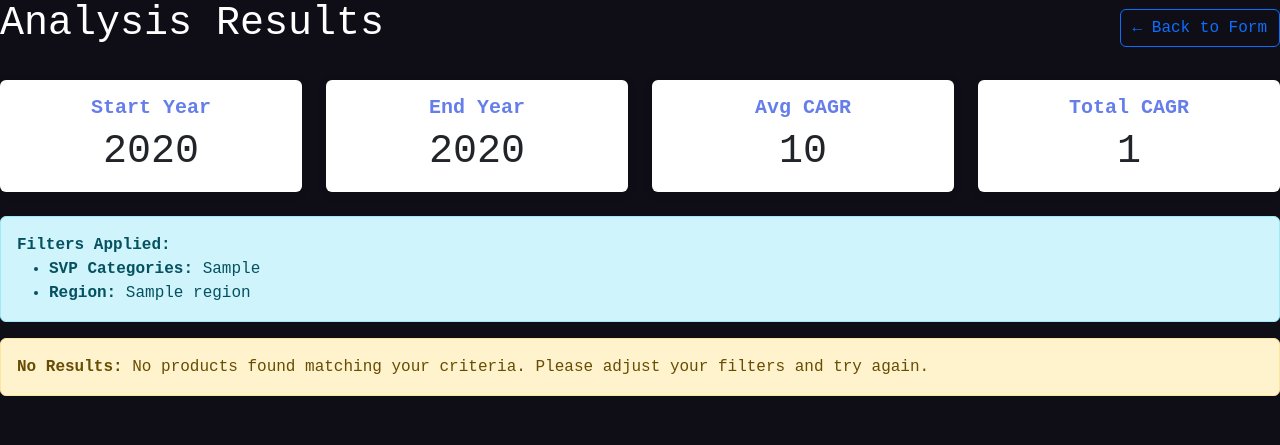
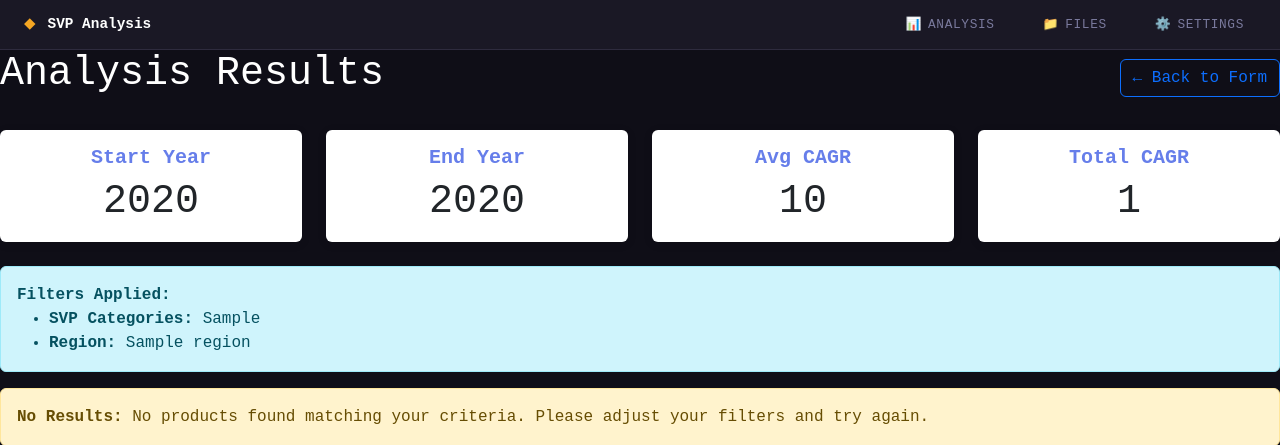
Before and after one commit to MoaadEZZ/Revenue_CAGR_Estimator, a Flask app: template templates/results.html in a window 1280 px wide. Shown: the top 445 px of the page. Run offline with Flask 3, Linux system fonts and the light colour scheme; the template is opened without the code that fills it: most values are stand-ins (such as "Sample title", 1, 10 or a date in 2020).

Commit message:
modified base.html, app.py and added settings.html

```diff
--- a/app.py
+++ b/app.py
@@ -4,6 +4,11 @@ import openpyxl
 from openpyxl.styles import Font, PatternFill, Alignment, Border, Side
 from openpyxl.utils import get_column_letter
 from pipeline import *
+import os
+import shutil
+from datetime import datetime
+from pathlib import Path
+import pandas as pd
 
 app = Flask(__name__)
 
@@ -141,6 +146,202 @@ def download_excel():
         return jsonify({'error': str(e)}), 500
 
 
+@app.route('/files')
+def files():
+    """File management page"""
+    return render_template('files.html')
+
+
+@app.route('/settings')
+def settings():
+    """Settings page (placeholder for future use)"""
+    return render_template('settings.html')
+
+
+@app.route('/file_status')
+def file_status():
+    """Get current file status and metadata"""
+    try:
+        files_info = {}
+        warnings = []
+
+        # Check CAGR Mapper
+        if os.path.exists(DATA_CAGR_MAPPER):
+            stat = os.stat(DATA_CAGR_MAPPER)
+            mod_time = datetime.fromtimestamp(stat.st_mtime)
+            days_old = (datetime.now() - mod_time).days
+
+            df = pd.read_excel(DATA_CAGR_MAPPER)
+
+            files_info['cagr'] = {
+                'modified': mod_time.strftime('%Y-%m-%d %H:%M'),
+                'rows': len(df),
+                'size': f"{stat.st_size / 1024:.1f} KB",
+                'days_old': days_old
+            }
+
+            if days_old > 30:
+                warnings.append(f"⚠️ CAGR Mapper is {days_old} days old. Consider updating it.")
+            elif days_old > 14:
+                warnings.append(f"⚡ CAGR Mapper is {days_old} days old. Update recommended soon.")
+
+        # Check Market Size
+        if os.path.exists(DATA_MARKET_SIZE):
+            stat = os.stat(DATA_MARKET_SIZE)
+            mod_time = datetime.fromtimestamp(stat.st_mtime)
+            days_old = (datetime.now() - mod_time).days
+
+            df = pd.read_excel(DATA_MARKET_SIZE)
+
+            files_info['market'] = {
+                'modified': mod_time.strftime('%Y-%m-%d %H:%M'),
+                'rows': len(df),
+                'size': f"{stat.st_size / 1024:.1f} KB",
+                'days_old': days_old
+            }
+
+            if days_old > 30:
+                warnings.append(f"⚠️ Market Size file is {days_old} days old. Consider updating it.")
+            elif days_old > 14:
+                warnings.append(f"⚡ Market Size file is {days_old} days old. Update recommended soon.")
+
+        return jsonify({
+            'files': files_info,
+            'warnings': warnings
+        })
+
+    except Exception as e:
+        return jsonify({'error': str(e)}), 500
+
+
+@app.route('/file_history')
+def file_history():
+    """Get version history of uploaded files"""
+    try:
+        history = []
+
+        # Check backup directories
+        backup_dirs = {
+            'cagr': os.path.join(DATA_DIR, 'backups', 'cagr'),
+            'market': os.path.join(DATA_DIR, 'backups', 'market')
+        }
+
+        for file_type, backup_dir in backup_dirs.items():
+            if os.path.exists(backup_dir):
+                files = sorted(os.listdir(backup_dir), reverse=True)
+                for filename in files[:5]:  # Last 5 versions
+                    filepath = os.path.join(backup_dir, filename)
+                    if os.path.isfile(filepath):
+                        try:
+                            df = pd.read_excel(filepath)
+                            stat = os.stat(filepath)
+                            mod_time = datetime.fromtimestamp(stat.st_mtime)
+
+                            history.append({
+                                'file_type': file_type,
+                                'timestamp': mod_time.strftime('%Y-%m-%d %H:%M:%S'),
+                                'rows': len(df),
+                                'filename': filename
+                            })
+                        except:
+                            pass
+
+        # Sort by timestamp descending
+        history = sorted(history, key=lambda x: x['timestamp'], reverse=True)
+
+        return jsonify({'history': history})
+
+    except Exception as e:
+        return jsonify({'error': str(e)}), 500
+
+
+@app.route('/upload_file', methods=['POST'])
+def upload_file():
+    """Handle file uploads with validation"""
+    try:
+        file_type = request.form.get('file_type')
+        uploaded_file = request.files.get('file')
+
+        if not uploaded_file:
+            return jsonify({'error': 'No file provided'}), 400
+
+        if not file_type:
+            return jsonify({'error': 'File type not specified'}), 400
+
+        # Read and validate file
+        try:
+            df = pd.read_excel(uploaded_file)
+        except Exception as e:
+            return jsonify({'error': f'Invalid Excel file: {str(e)}'}), 400
+
+        # Validate required columns based on file type
+        if file_type == 'cagr':
+            required_cols = ['catégorie', 'Sub-segment 2', 'Segment', 'pr_offer']
+            missing = [c for c in required_cols if c not in df.columns]
+            if missing:
+                return jsonify({
+                    'error': f'Missing required columns: {", ".join(missing)}'
+                }), 400
+            target_path = DATA_CAGR_MAPPER
+
+        elif file_type == 'market':
+            required_cols = ['Year', 'Million EUR']
+            missing = [c for c in required_cols if c not in df.columns]
+            if missing:
+                return jsonify({
+                    'error': f'Missing required columns: {", ".join(missing)}'
+                }), 400
+            target_path = DATA_MARKET_SIZE
+
+        else:
+            return jsonify({'error': 'Invalid file type'}), 400
+
+        # Create backup of old file
+        if os.path.exists(target_path):
+            backup_old_file(file_type, target_path)
+
+        # Save new file
+        uploaded_file.save(target_path)
+
+        # Reload global data
+        global revenue_years, market_size_years, df_all_data
+        revenue_years = load_revenue_data()
+        market_size_years = load_market_size_years()
+        df_all_data = load_all_data()
+
+        return jsonify({
+            'success': True,
+            'message': f'{file_type} file uploaded successfully',
+            'rows': len(df),
+            'timestamp': datetime.now().isoformat()
+        })
+
+    except Exception as e:
+        import traceback
+        traceback.print_exc()
+        return jsonify({'error': str(e)}), 500
+
+
+def backup_old_file(file_type, source_path):
+    """Keep previous version as backup"""
+    try:
+        if file_type == 'cagr':
+            backup_dir = os.path.join(DATA_DIR, 'backups', 'cagr')
+        else:
+            backup_dir = os.path.join(DATA_DIR, 'backups', 'market')
+
+        os.makedirs(backup_dir, exist_ok=True)
+
+        timestamp = datetime.now().strftime('%Y%m%d_%H%M%S')
+        backup_path = os.path.join(backup_dir, f'backup_{timestamp}.xlsx')
+
+        if os.path.exists(source_path):
+            shutil.copy2(source_path, backup_path)
+            print(f"✓ Backup created: {backup_path}")
+    except Exception as e:
+        print(f"⚠ Warning: Could not create backup: {e}")
+
+
 @app.route('/back')
 def back():
     return redirect('/')
--- a/templates/base.html
+++ b/templates/base.html
@@ -35,6 +35,83 @@
             min-height: 100vh;
         }
 
+        /* ── NAVBAR ── */
+        .navbar-custom {
+            background-color: var(--bg-panel);
+            border-bottom: 1px solid var(--border-color);
+            padding: 0;
+            height: 50px;
+            display: flex;
+            align-items: center;
+            justify-content: space-between;
+            padding: 0 24px;
+        }
+
+        .navbar-brand-custom {
+            display: flex;
+            align-items: center;
+            gap: 12px;
+            font-size: 0.9rem;
+            font-weight: bold;
+            color: var(--text-primary);
+            text-decoration: none;
+            transition: color 0.2s;
+        }
+
+        .navbar-brand-custom:hover {
+            color: var(--accent-orange);
+        }
+
+        .navbar-brand-custom .logo-icon {
+            font-size: 1.2rem;
+            color: var(--accent-orange);
+        }
+
+        .navbar-nav-custom {
+            display: flex;
+            align-items: center;
+            gap: 24px;
+            list-style: none;
+            margin: 0;
+        }
+
+        .nav-item-custom {
+            display: flex;
+            align-items: center;
+            gap: 6px;
+        }
+
+        .nav-link-custom {
+            color: var(--text-muted);
+            text-decoration: none;
+            font-size: 0.8rem;
+            letter-spacing: 0.05em;
+            text-transform: uppercase;
+            transition: color 0.2s;
+            display: flex;
+            align-items: center;
+            gap: 6px;
+            padding: 8px 12px;
+            border-radius: 4px;
+        }
+
+        .nav-link-custom:hover {
+            color: var(--accent-orange);
+            background-color: rgba(245, 166, 35, 0.1);
+        }
+
+        .nav-link-custom.active {
+            color: var(--accent-orange);
+            background-color: rgba(245, 166, 35, 0.15);
+            border-bottom: 2px solid var(--accent-orange);
+        }
+
+        .nav-separator {
+            width: 1px;
+            height: 24px;
+            background-color: var(--border-color);
+        }
+
         /* ── TOP BAR ── */
         .top-bar {
             background-color: var(--bg-panel);
@@ -64,7 +141,7 @@
         /* ── LAYOUT ── */
         .main-layout {
             display: flex;
-            height: calc(100vh - 45px);
+            height: calc(100vh - 50px);
             overflow: hidden;
         }
 
@@ -538,7 +615,6 @@
             box-shadow: 0 4px 12px rgba(0, 0, 0, 0.4);
             white-space: normal;
             line-height: 1.4;
-            /* Transition properties */
             opacity: 0;
             visibility: hidden;
             transform: translateY(8px);
@@ -553,7 +629,6 @@
             pointer-events: auto;
         }
 
-        /* Arrow pointing DOWN */
         .tooltip-content::before {
             content: "";
             position: absolute;
@@ -564,19 +639,6 @@
             border-style: solid;
             border-color: #333 transparent transparent transparent;
         }
-
-        /*
-        .tooltip-content::before {
-            content: "";
-            position: absolute;
-            bottom: 100px;
-            left: 50%;
-            transform: translateX(-50%);
-            border-width: 6px;
-            border-style: solid;
-            border-color: #333 transparent transparent transparent;
-        }
-        */
 
         /* Toggle Chart Button */
         .toggle-chart-btn {
@@ -607,7 +669,6 @@
             height: 0 !important;
             opacity: 0;
         }
-
 
         .loading-overlay.active {
             display: flex;
@@ -648,6 +709,34 @@
     {% block extra_css %}{% endblock %}
 </head>
 <body>
+    <!-- ── NAVBAR ── -->
+    <nav class="navbar-custom">
+        <a href="/" class="navbar-brand-custom">
+            <span class="logo-icon">◆</span>
+            <span>SVP Analysis</span>
+        </a>
+        <ul class="navbar-nav-custom">
+            <li class="nav-item-custom">
+                <a href="/" class="nav-link-custom {% if request.endpoint == 'index' %}active{% endif %}">
+                    <span>📊</span>
+                    <span>Analysis</span>
+                </a>
+            </li>
+            <li class="nav-item-custom">
+                <a href="/files" class="nav-link-custom {% if request.endpoint == 'files' %}active{% endif %}">
+                    <span>📁</span>
+                    <span>Files</span>
+                </a>
+            </li>
+            <li class="nav-item-custom">
+                <a href="/settings" class="nav-link-custom {% if request.endpoint == 'settings' %}active{% endif %}">
+                    <span>⚙️</span>
+                    <span>Settings</span>
+                </a>
+            </li>
+        </ul>
+    </nav>
+
     {% block content %}{% endblock %}
     <script src="https://cdn.jsdelivr.net/npm/bootstrap@5.3.0/dist/js/bootstrap.bundle.min.js"></script>
     {% block extra_js %}{% endblock %}
```
